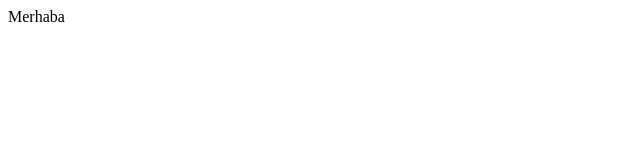
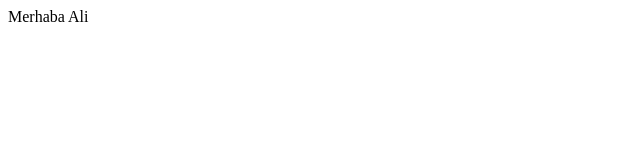
Before and after one commit to Ali-MSU/Ali-MSU.github.io, a plain HTML site: page index.html in a window 1280 px wide. Shown: the full height of the page, 0-640 px from the left. Drawn offline with Linux system fonts and the light colour scheme.

Commit message:
Web sayfa 1.asama

```diff
--- a/index.html
+++ b/index.html
@@ -7,6 +7,6 @@
     <title>Document</title>
 </head>
 <body>
-    Merhaba
+    Merhaba Ali
 </body>
 </html>
```
